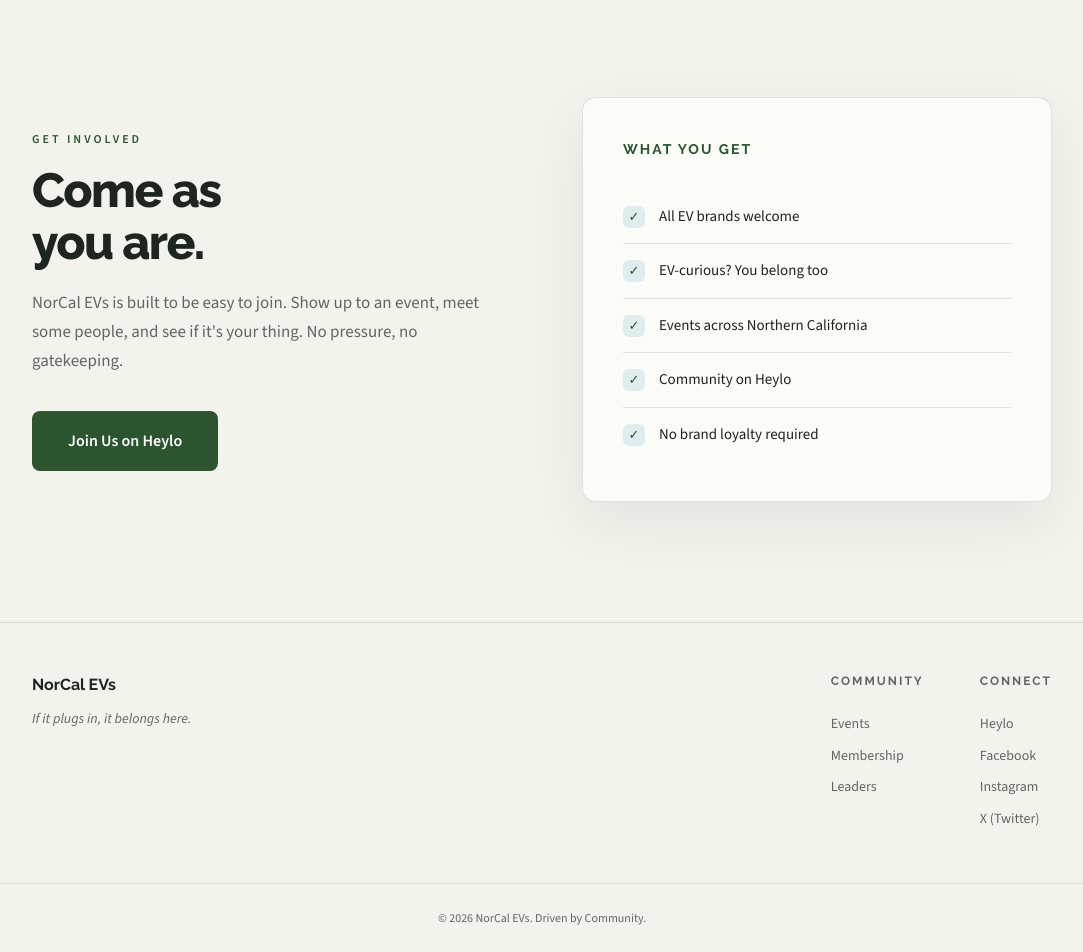
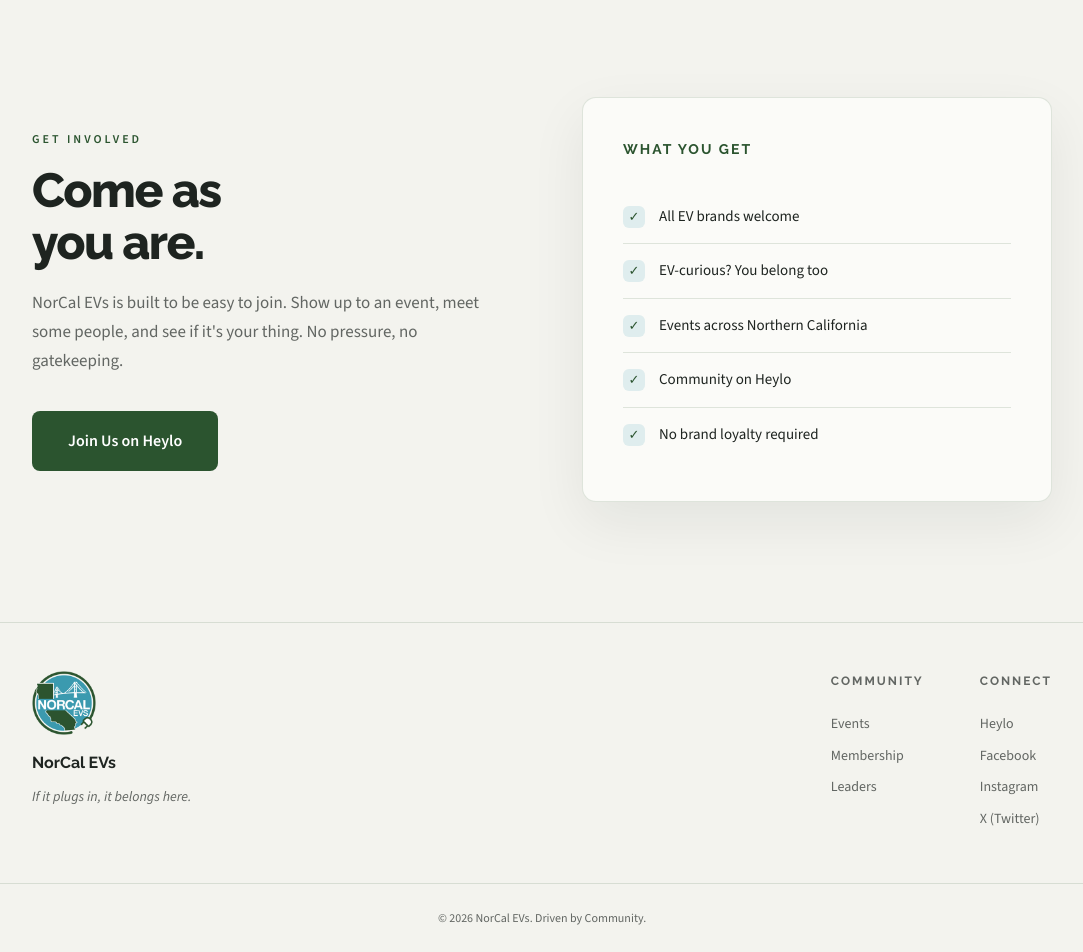
Before and after one commit to ZakWinnick/NorCalEVs, a Jekyll site: the page built from index.md, in a window 1280 px wide and 1400 px high, scrolled down 2902 px. Shown: the part 448-1400 px from the top of the window, without its empty margins (98-1181 px from the left). Built offline with Jekyll 4.4.1, drawn with Linux system fonts in a browser that asks for light colours; a script that is not in the unit is left out.

Commit message:
Footer Logo

```diff
--- a/_includes/footer.html
+++ b/_includes/footer.html
@@ -1,5 +1,9 @@
 <footer>
-    <div>
+    <div class="footer-left">
+        <img src="{{ site.baseurl }}/assets/images/logo-200.png"
+             alt="{{ site.title }}"
+             class="footer-logo"
+             loading="lazy" />
         <div class="footer-brand">{{ site.title }}</div>
         <div class="footer-tagline">If it plugs in, it belongs here.</div>
     </div>
--- a/assets/css/components.css
+++ b/assets/css/components.css
@@ -415,6 +415,18 @@
     display: flex;
     justify-content: space-between;
     align-items: flex-start;
+}
+
+.footer-left {
+    display: flex;
+    flex-direction: column;
+    align-items: flex-start;
+}
+
+.footer-logo {
+    width: 64px;
+    height: auto;
+    margin-bottom: 14px;
 }
 
 .footer-brand {
```
